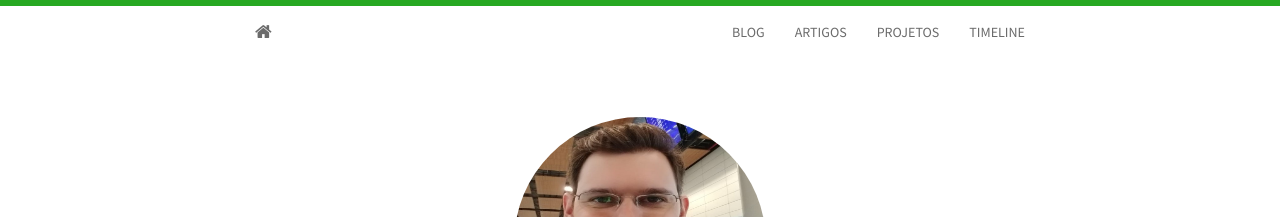
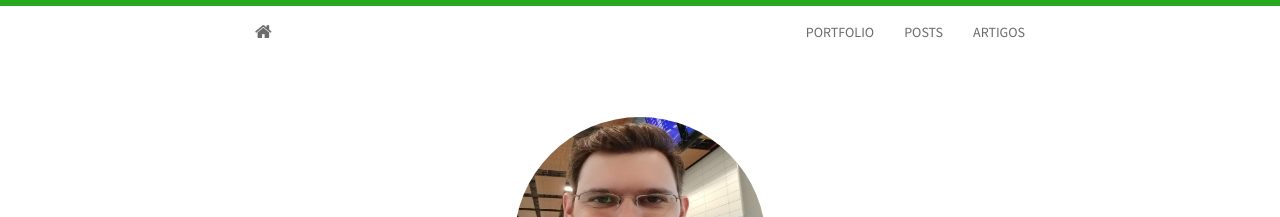
Before and after one commit to mateusbtlopes/mateusbtlopes.github.io, a Jekyll site: the page built from index.html, in a window 1280 px wide. Shown: the top 217 px of the page. Built offline with Jekyll 4.4.1, drawn with Linux system fonts in a browser that asks for light colours; nearby versions of some CDN libraries; the list of posts is cut into pages by our own code.

Commit message:
Update header.html

```diff
--- a/_includes/header.html
+++ b/_includes/header.html
@@ -5,10 +5,9 @@
     </div>
     <div id="navbar">
       <ul class="nav navbar-nav navbar-right">
-        <li><a href="{{ site.baseurl }}/blog.html">BLOG</a></li>
-		<li><a href="{{ site.baseurl }}/articles.html">ARTIGOS</a></li>
-		<li><a href="{{ site.baseurl }}/projects.html">PROJETOS</a></li>
-        <li><a href="{{ site.baseurl }}/timeline.html">TIMELINE</a></li>
+        <li><a href="{{ site.baseurl }}/projects.html">PORTFOLIO</a></li>
+	<li><a href="{{ site.baseurl }}/blog.html">POSTS</a></li>
+	<li><a href="{{ site.baseurl }}/articles.html">ARTIGOS</a></li>
       </ul>
     </div>
   </div>
```
